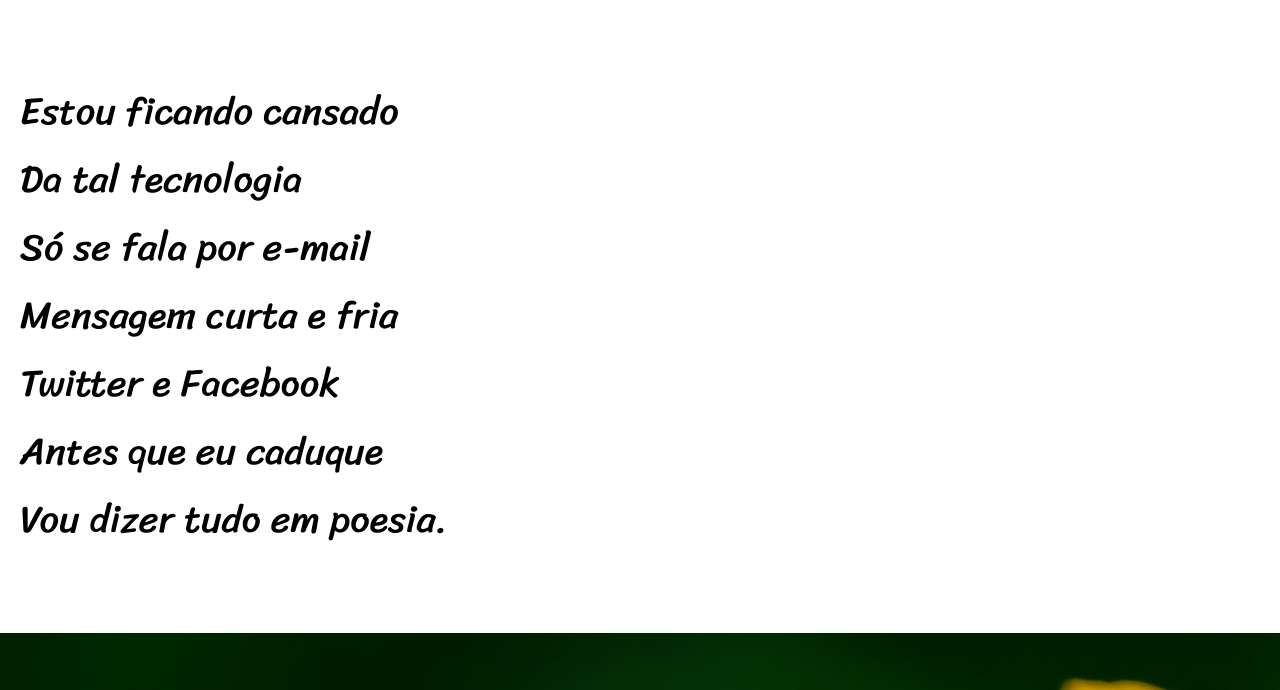
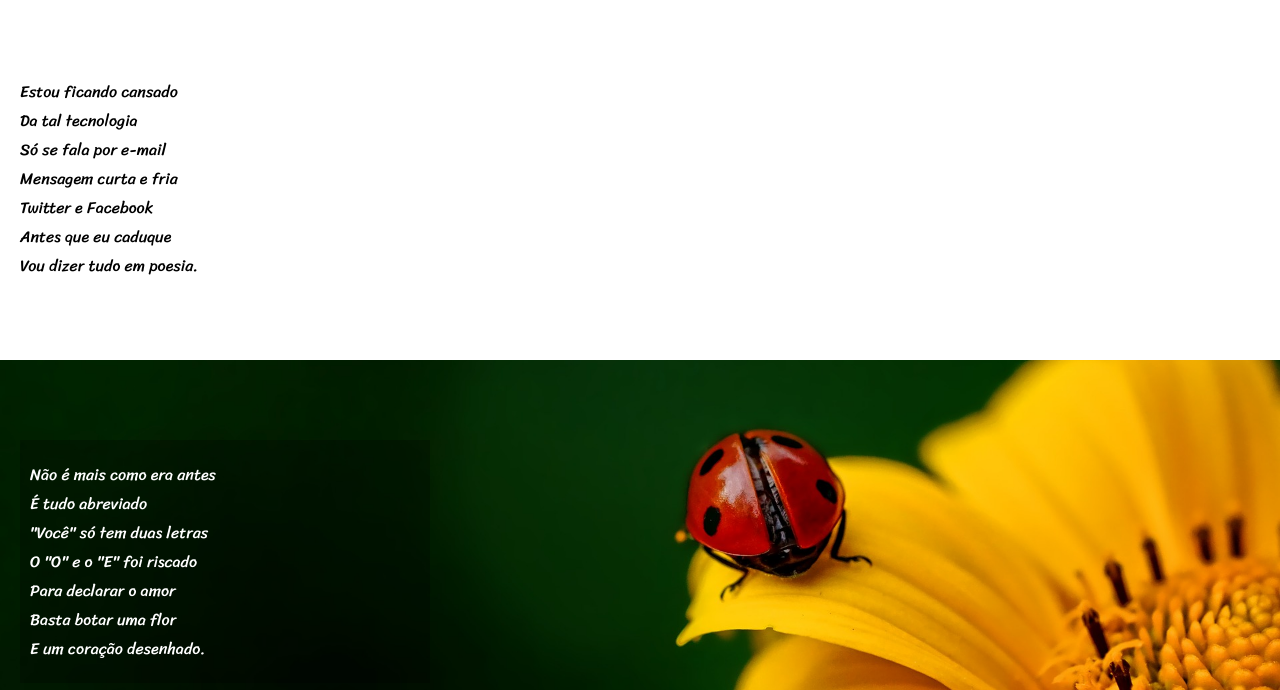
Before and after one commit to AndreMaurilioDEV/projeto-cordel, a plain HTML site: page index.html in a window 1280 px wide. Shown: the part 262-952 px from the top of the page. Drawn offline with Linux system fonts and the light colour scheme.

Commit message:
att ultima

```diff
--- a/style.css
+++ b/style.css
@@ -42,7 +42,7 @@ main{
     padding-bottom: 10vh;
     padding-left: 20px;
     font-family: 'Sriracha', cursive;
-    font-size: 3vw;
+    font-size: 1em;
 
 
 }
@@ -73,7 +73,7 @@ main{
 .containertexto{
     color: white;
     background-color: rgb(0, 0, 0, 0.253);
-    width: 800px;
+    width: 400px;
     text-align: justify;
     padding: 20px 0px 20px 10px;
 }
```
